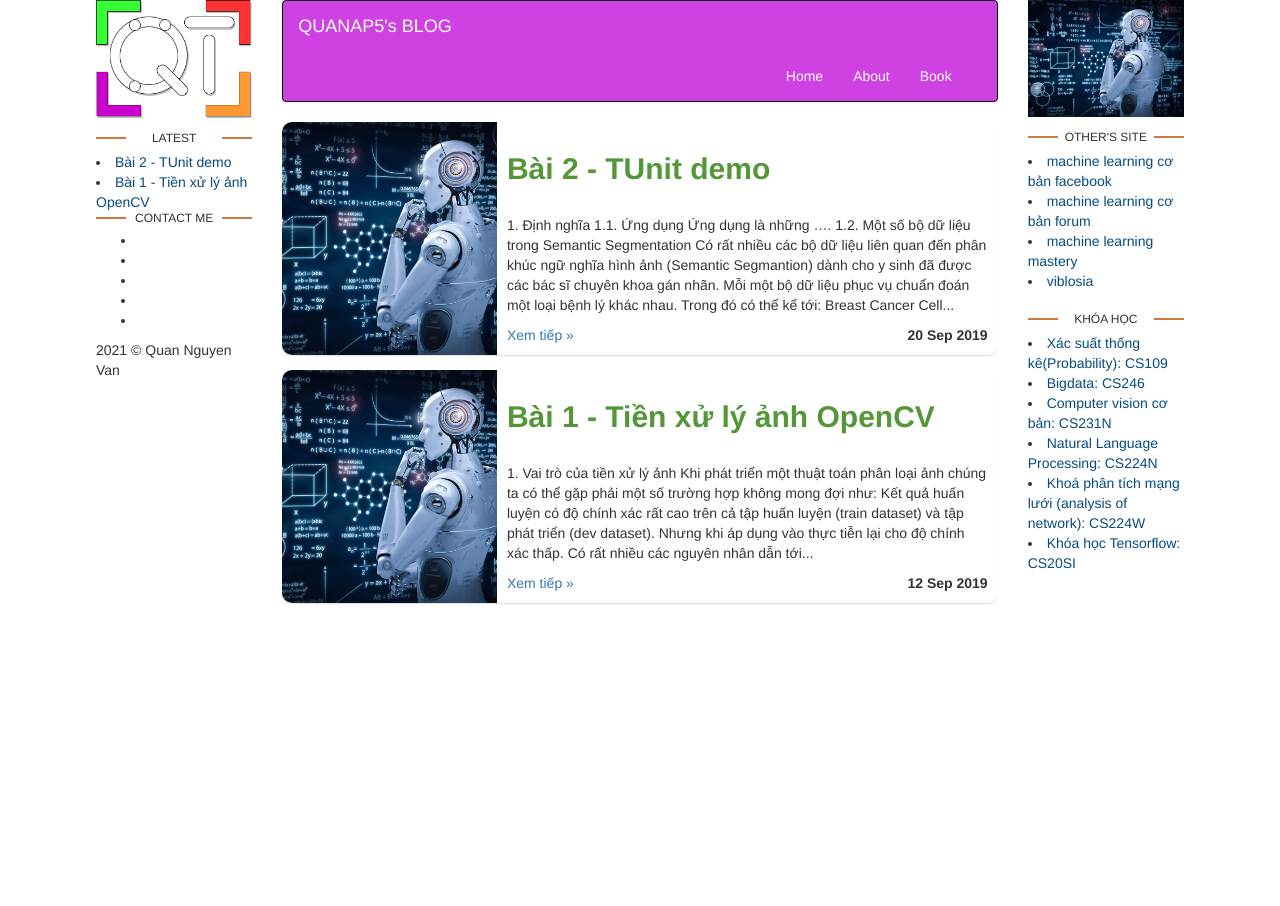
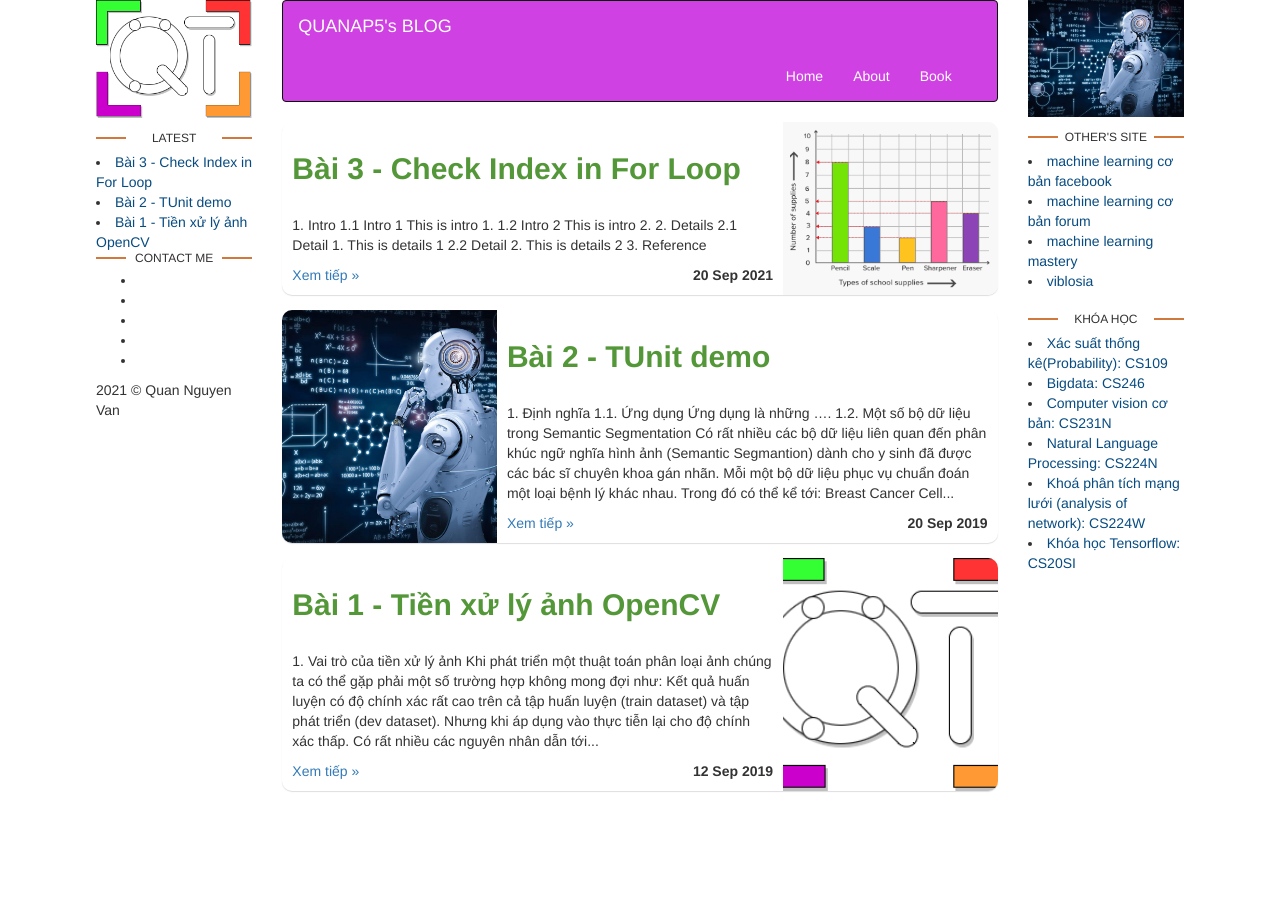
Before and after one commit to quanap5kr/quanap5kr.github.io, a Jekyll site: the page built from home.md, in a window 1280 px wide. Built offline with Jekyll 4.4.1, drawn with Linux system fonts in a browser that asks for light colours; nearby versions of some CDN libraries.

Commit message:
odd and even index with image caption

```diff
--- a/_includes/home.html
+++ b/_includes/home.html
@@ -1,12 +1,17 @@
 {% for post in site.posts %}
 <article class="post">
+	{% assign mod = forloop.index | modulo: 2 %}
+	{% if mod == 0 %}
+	<!-- even -->
 	{% if post.img %}
-	  	<a class="post-thumbnail" style="background-image: url('../assets/images/AI_logo.jpg')"></a>
+	<a class="post-thumbnail" style="background-image: url({{"/assets/images/" | prepend: site.baseurl | append : post.img}})" href="{{post.url | prepend: site.baseurl}}"></a>
 	{% else %}
+	<a class="post-thumbnail" style="background-image: url('/assets/images/AI_logo.jpg')"></a>
 	{% endif %}
 	<div class="post-content">
 		<h2>
-			<a class="post-link" style="text-align: left; color: #539738; font-weight: bold" href="{{post.url}}">{{ post.title }}</a>
+			<a class="post-link" style="text-align: left; color: #539738; font-weight: bold" href="{{post.url}}">{{
+				post.title }}</a>
 		</h2>
 		<br>
 		<p>
@@ -15,6 +20,27 @@
 		<a href="{{post.url}}" sylte="color: #204081;">Xem tiếp » </a>
 		<span class="post-date" style="float: right; "><strong>{{ post.date | date_to_string}}</strong></span>
 	</div>
+	{% else %}
+
+	<div class="post-content">
+		<h2>
+			<a class="post-link" style="text-align: left; color: #539738; font-weight: bold" href="{{post.url}}">{{
+				post.title }}</a>
+		</h2>
+		<br>
+		<p>
+			{{ post.content | strip_html | truncatewords: 75 }}
+		</p>
+		<a href="{{post.url}}" sylte="color: #204081;">Xem tiếp » </a>
+		<span class="post-date" style="float: right; "><strong>{{ post.date | date_to_string}}</strong></span>
+	</div>
+	{% if post.img %}
+	<a class="post-thumbnail" style="background-image: url({{"/assets/images/" | prepend: site.baseurl | append : post.img}})" href="{{post.url | prepend: site.baseurl}}"></a>
+{% else %}
+	<a class="post-thumbnail" style="background-image: url('/assets/images/AI_logo.jpg')"></a>
+	{% endif %}
+	{% endif %}
+
 
 </article>
 
--- /dev/null
+++ b/_posts/2021-09-20-Check-Index-For-Loop.md
@@ -0,0 +1,31 @@
+---
+layout: post
+title: Bài 3 - Check Index in For Loop
+date: 2021-09-20 13:32:20 +0300
+description: This is description of post. # Add post description (optional)
+img:  img_caption.png # Add image post (optional)
+fig-caption: # Add figcaption (optional)
+tags: [html, loop]
+---
+
+# 1. Intro
+
+## 1.1 Intro 1
+
+This is intro 1.
+
+## 1.2 Intro 2
+
+This is intro 2.
+
+# 2. Details
+
+## 2.1 Detail 1.
+
+This is details 1
+
+## 2.2 Detail 2.
+
+This is details 2
+
+# 3. Reference
```
Also changed, not shown: _posts/2020-01-06-ImagePreprocessing.md (+1 -1 lines), _posts/2020-06-20-Unet.md (+1 -1 lines), assets/images/img_caption.png (added). Lines whose indentation alone changed are shown as unchanged.
